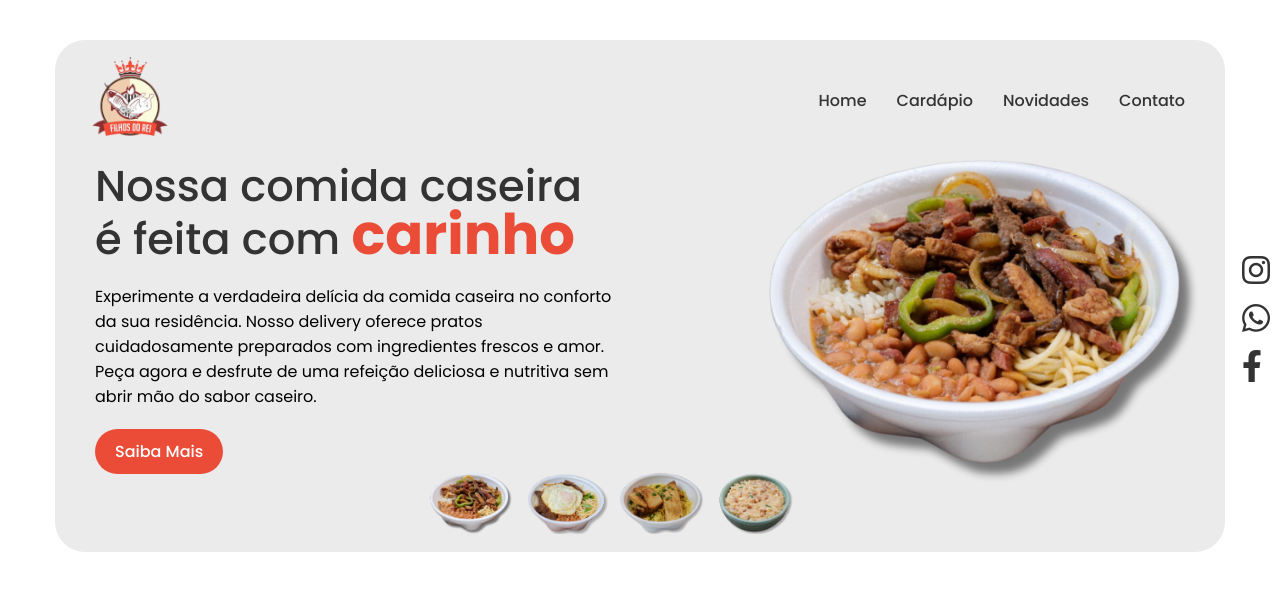
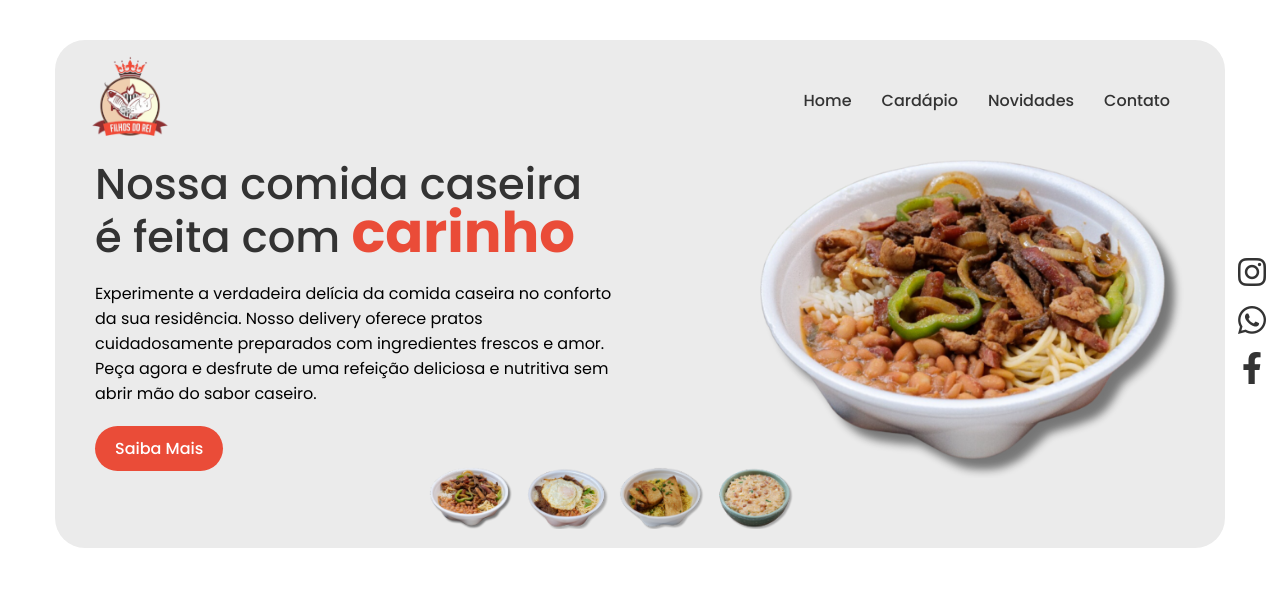
Before and after one commit to eudiegoliveira/Landingpage-FilhosdoRei, a plain HTML site: page index.html in a window 1280 px wide. Drawn offline with Linux system fonts and the light colour scheme.

Commit message:
Refinamentos

```diff
--- a/content/styles/style.css
+++ b/content/styles/style.css
@@ -24,7 +24,7 @@ header {
   justify-content: space-between;
   align-items: center;
   height: max-content;
-  padding: 15px 40px 0 30px;
+  padding: 15px 55px 0 30px;
 }
 header img {
   max-width: 90px;
@@ -47,7 +47,7 @@ header nav li a {
   grid-column: 1 / -1;
   display: flex;
   justify-content: space-between;
-  padding: 10px 15px 70px 40px;
+  padding: 10px 30px 70px 40px;
   height: max-content;
 }
 .textbox {
@@ -110,10 +110,11 @@ header nav li a {
   position: absolute;
   display: flex;
   flex-direction: column;
+  align-items: center;
   right: 0;
   top: 40%;
   list-style: none;
-  padding: 10px;
+  padding: 14px;
 }
 .socialmedia li a {
   font-size: 32px;
```
